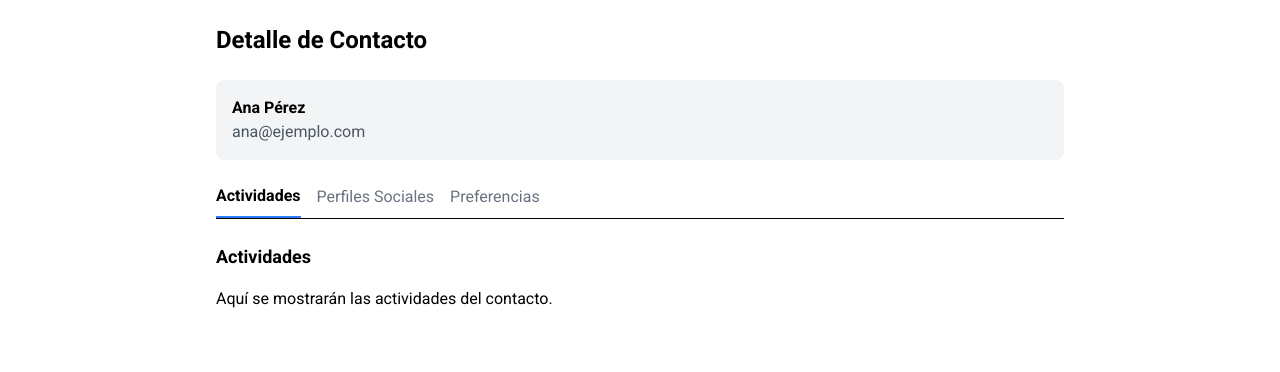
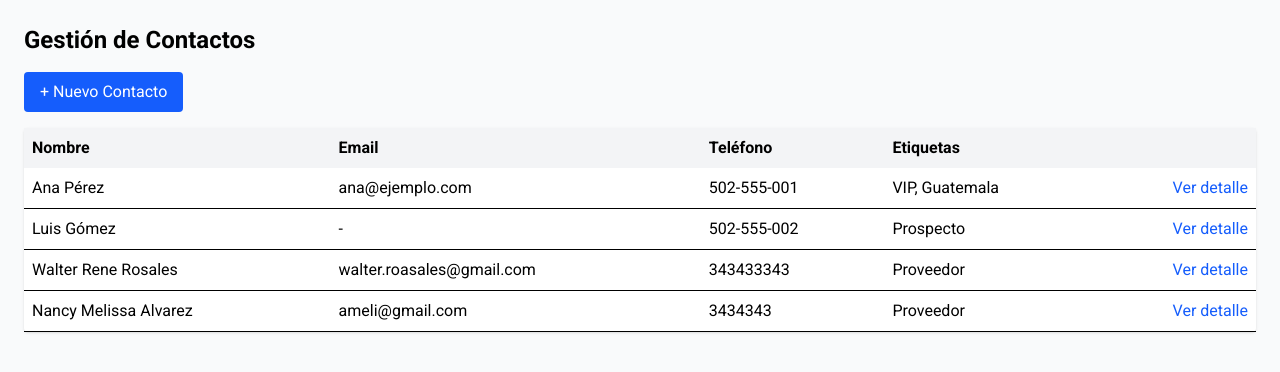
Before and after one commit to wallas2022/contactos-frontend, a React (Vite) app: page / in a window 1280 px wide. Shown: the top 372 px of the page. Built offline with nearby package versions, Linux system fonts and the light colour scheme; data requests are answered from the project's data file; the HTML template or start-up script is replaced by a standard one.

Commit message:
cambio lista de contactos

```diff
--- a/src/App.tsx
+++ b/src/App.tsx
@@ -1,85 +1,71 @@
-import { useState } from "react";
-import TabActividades from "./components/tabs/TabActividades";
-import TabPerfiles from "./components/tabs/TabPerfiles";
-import TabPreferencias from "./components/tabs/TabPreferencias";
+import { useState, useEffect } from "react";
+import { api } from "./api/api";
+import type { Contact } from "./api/api";
+import ContactList from "./components/ContactList";
+import ContactForm from "./components/ContactForm";
+import ContactDetail from "./components/ContactDetail";
 
-type Contact = {
-  id: number;
-  nombres: string;
-  apellidos: string;
-  email?: string;
-};
+type View = "list" | "form" | "detail";
 
 export default function App() {
-  const [selectedTab, setSelectedTab] = useState("actividades");
-  const [selectedContact] = useState<Contact>({
-    id: 1,
-    nombres: "Ana",
-    apellidos: "Pérez",
-    email: "ana@ejemplo.com",
-  });
+  const [contacts, setContacts] = useState<Contact[]>([]);
+  const [view, setView] = useState<View>("list");
+  const [selected, setSelected] = useState<Contact | null>(null);
+
+  // 🔄 Cargar contactos al iniciar
+  useEffect(() => {
+    loadContacts();
+  }, []);
+
+  const loadContacts = async () => {
+    try {
+      const data = await api.getContacts();
+      setContacts(data);
+    } catch (err) {
+      console.error("Error cargando contactos", err);
+    }
+  };
+
+  const handleSaved = (contact: Contact) => {
+    setContacts([...contacts, contact]); // actualiza lista local
+    setView("list");
+  };
+
+  const handleSelect = (contact: Contact) => {
+    setSelected(contact);
+    setView("detail");
+  };
 
   return (
-    <div className="p-6 max-w-4xl mx-auto">
-      <h1 className="text-2xl font-bold mb-6">Detalle de Contacto</h1>
+    <div className="min-h-screen bg-gray-50 p-6">
+      <h1 className="text-2xl font-bold mb-4">Gestión de Contactos</h1>
 
-      {/* Info del contacto */}
-      <div className="mb-6 p-4 bg-gray-100 rounded-lg">
-        <p className="font-semibold">
-          {selectedContact.nombres} {selectedContact.apellidos}
-        </p>
-        <p className="text-gray-600">{selectedContact.email}</p>
-      </div>
+      {view === "list" && (
+        <>
+          <button
+            className="bg-blue-600 text-white px-4 py-2 rounded mb-4"
+            onClick={() => setView("form")}
+          >
+            + Nuevo Contacto
+          </button>
 
-      {/* Tabs */}
-      <div className="flex space-x-4 border-b mb-6">
-        <button
-          className={`pb-2 ${
-            selectedTab === "actividades"
-              ? "border-b-2 border-blue-500 font-semibold"
-              : "text-gray-500"
-          }`}
-          onClick={() => setSelectedTab("actividades")}
-        >
-          Actividades
-        </button>
-        <button
-          className={`pb-2 ${
-            selectedTab === "perfiles"
-              ? "border-b-2 border-blue-500 font-semibold"
-              : "text-gray-500"
-          }`}
-          onClick={() => setSelectedTab("perfiles")}
-        >
-          Perfiles Sociales
-        </button>
-        <button
-          className={`pb-2 ${
-            selectedTab === "preferencias"
-              ? "border-b-2 border-blue-500 font-semibold"
-              : "text-gray-500"
-          }`}
-          onClick={() => setSelectedTab("preferencias")}
-        >
-          Preferencias
-        </button>
-      </div>
+          <ContactList contacts={contacts} onSelect={handleSelect} />
+        </>
+      )}
 
-      {/* Contenido dinámico */}
-      <div>
-        {selectedTab === "actividades" && (
-          <TabActividades
-            contactId={selectedContact.id}
-            setLogs={() => {}}
-          />
-        )}
-        {selectedTab === "perfiles" && (
-          <TabPerfiles contactId={selectedContact.id} />
-        )}
-        {selectedTab === "preferencias" && (
-          <TabPreferencias contactId={selectedContact.id} />
-        )}
-      </div>
+      {view === "form" && (
+        <ContactForm
+          onSaved={handleSaved}
+          onCancel={() => setView("list")}
+        />
+      )}
+
+      {view === "detail" && selected && (
+        <ContactDetail
+          contact={selected}
+          onBack={() => setView("list")}
+        />
+      )}
     </div>
   );
 }
```
